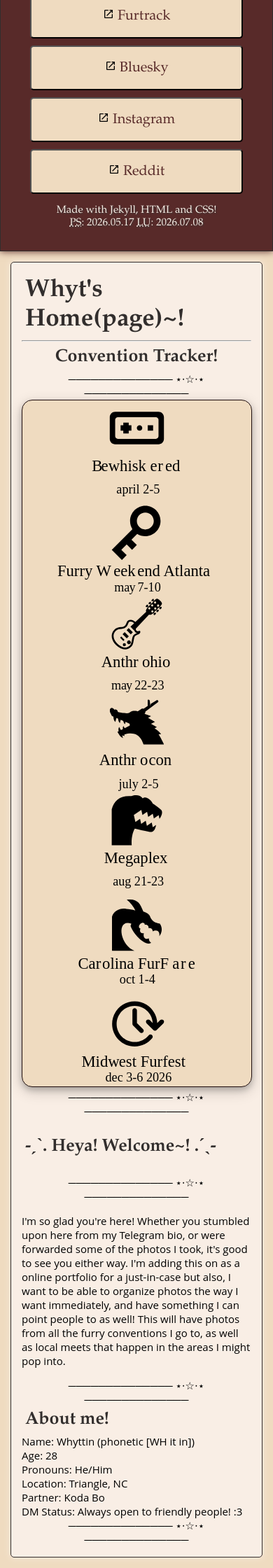
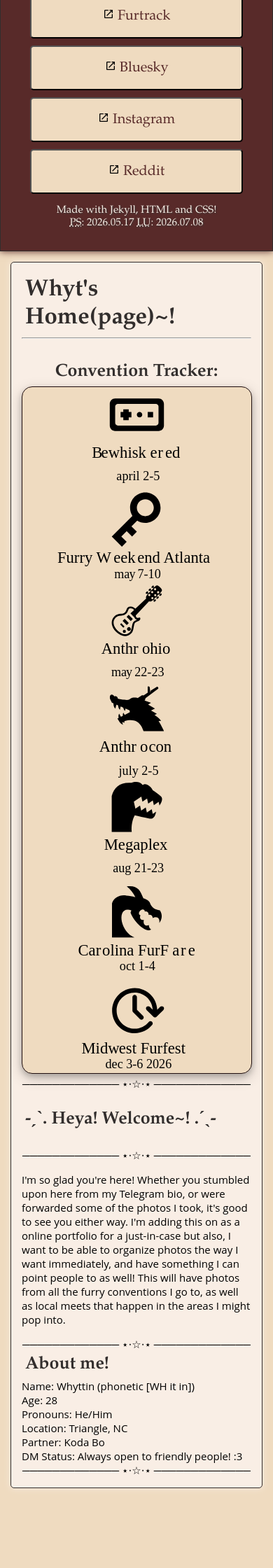
Before and after one commit to Whyttin/whyttin.github.io, a Jekyll site: the page built from index.html, in a window 390 px wide. Shown: the part 586-2826 px from the top of the page at 70% size. Built offline with Jekyll 4.4.1, drawn with Linux system fonts in a browser that asks for light colours; after the commit the page ends 2727 px from its top, so only the background shows below that.

Commit message:
QOL Update (upd 2)
Slightly adjusts things so they're just a tad more optimal on a phone screen.

```diff
--- a/_sass/main.scss
+++ b/_sass/main.scss
@@ -185,21 +185,15 @@
     }
     .button {
         width: 85%;
-        align-items: center;
-        background: #EFDBC0;
-        border-radius: 5px;
-        font-family: "Garamond", serif;
-        font-size: 20px;
-        height: 64px;
-        justify-content: center;
-        transition: box-shadow .15s,transform .15s;
-
     }
     .main {
         padding: 15px;
         margin: 15px; /* t r b l */
         box-shadow: 0 0 10px #F9EEE5;
         float: left;
+    }
+    h3{
+        font-size: 33px;
     }
     footer {
         position: relative;
--- a/index.html
+++ b/index.html
@@ -5,29 +5,28 @@
 
 <!--Gotta put a funny litle tagline up at the top, fun fact, this was one of the few things left from my first website design!-->
 <header>
-    <h3>Whyt's Home(page)~!</h3><hr>
+    <h3>Whyt's Home(page)~!</h3><hr><br>
 </header>
 
 <section id="main_nav">
     <!--Tracker so people know what cons I'm attending this year :3-->
-    <h4><center>Convention Tracker!</center></h4>
-    <center>────────────── ⋆⋅☆⋅⋆ ────────────── </center>
+    <h4><center>Convention Tracker:</center></h4>
     <picture>
         <source media="(min-width: 800px)" srcset="./assets/svg/tracker.svg">
         <img src="./assets/svg/tracker-v.svg" alt="IfItDoesntMatchAnyMedia">
     </picture>
-    <center>────────────── ⋆⋅☆⋅⋆ ────────────── </center>
+    <center>───────────── ⋆⋅☆⋅⋆ ───────────── </center>
 </section>
 
 <section id="recent_posts">
     <br>
     <h4>-ˏˋ.  Heya! Welcome~! .ˊˎ-</h4><br>
     <about>
-        <center>────────────── ⋆⋅☆⋅⋆ ────────────── </center>
+        <center>───────────── ⋆⋅☆⋅⋆ ───────────── </center>
         <p>I'm so glad you're here! Whether you stumbled upon here from my Telegram bio, or were forwarded some of the photos I took, it's good to see you either way.
         I'm adding this on as a online portfolio for a just-in-case but also, I want to be able to organize photos the way I want immediately, and have something I can point people to as well!
         This will have photos from all the furry conventions I go to, as well as local meets that happen in the areas I might pop into.</p>
-        <center>────────────── ⋆⋅☆⋅⋆ ────────────── </center>
+        <center>───────────── ⋆⋅☆⋅⋆ ───────────── </center>
     <h4>About me!</h4>
         <ul>
             <li>Name: Whyttin (phonetic [WH it in])</li>
@@ -37,6 +36,6 @@
             <li>Partner: Koda Bo</li>
             <li>DM Status: Always open to friendly people! :3</li>
         </ul>
-        <center>────────────── ⋆⋅☆⋅⋆ ────────────── </center>
+        <center>───────────── ⋆⋅☆⋅⋆ ───────────── </center>
         </about>
 </section>
```
